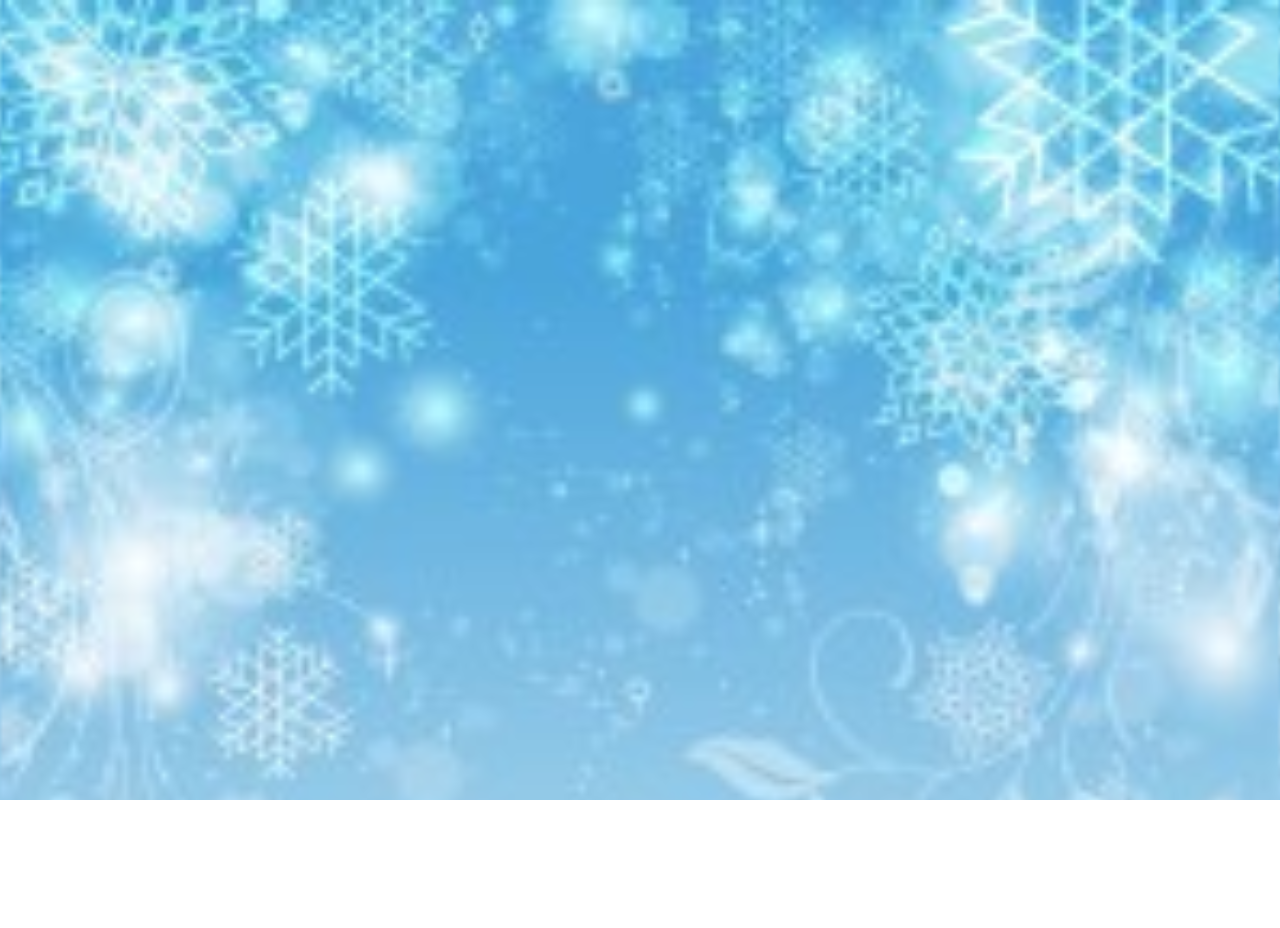
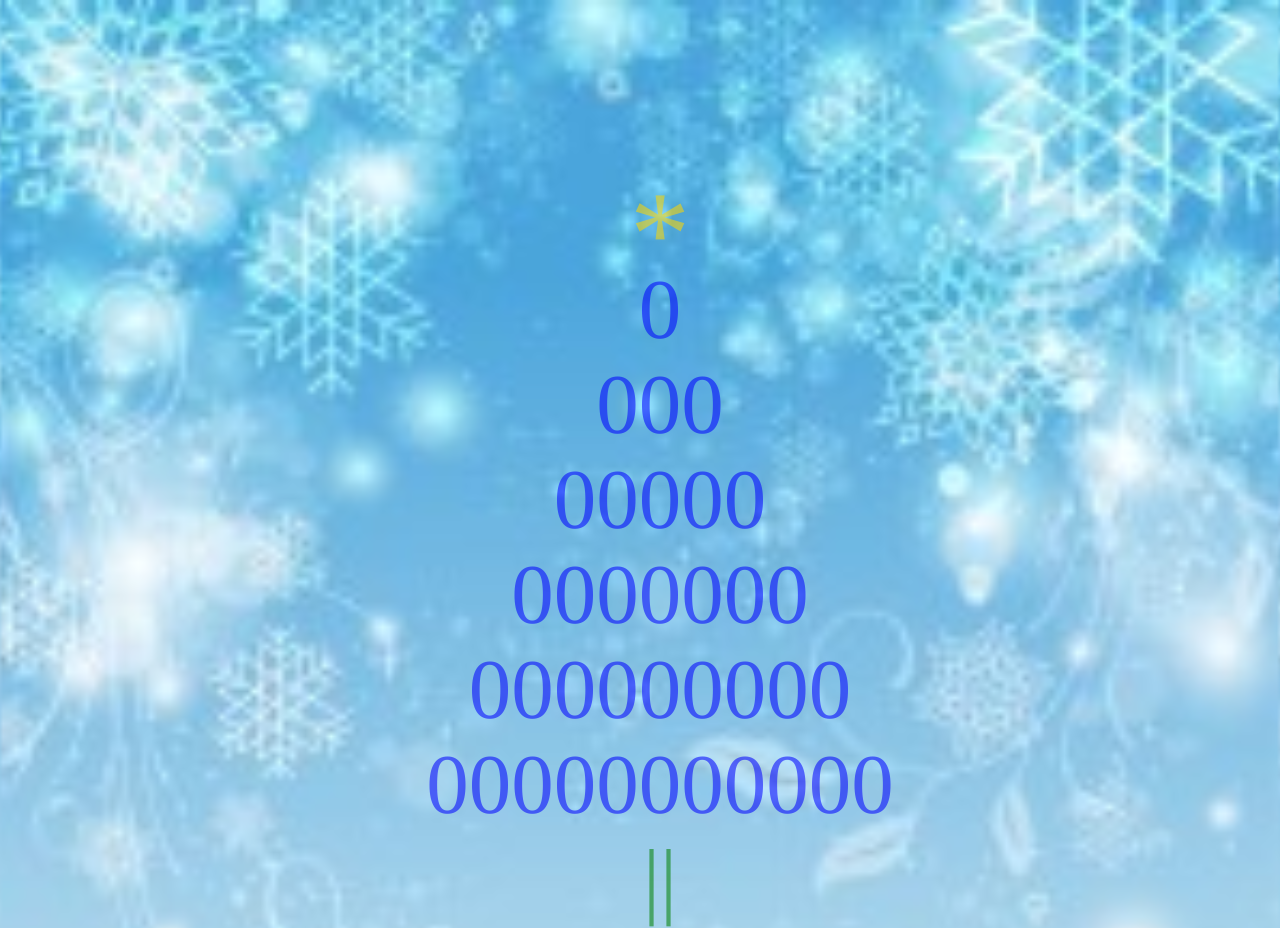
Before and after one commit to bbishop777/Christmas_Tree, a website: page index.html in a window 1280 px wide. Before the commit the page ends 800 px from the top, so only its background shows below. Drawn offline with Linux system fonts and the light colour scheme; the site is published under a folder, as on GitHub Pages, so addresses that start at the root find nothing.

Commit message:
Moves CSS, JS, Assets, and index out of Public

```diff
--- a/public/index.html
+++ b/index.html
@@ -7,6 +7,6 @@
 </head>
 <body>
 <div id='head'></div>
-<script src='/js/christmastree.js'></script>
+<script src='./js/christmastree.js'></script>
 </body>
 </html>
```
Also changed, not shown: assets/images.jpeg (renamed from public/assets/images.jpeg), assets/winter.jpg (renamed from public/assets/winter.jpg), css/styles.css (renamed from public/css/styles.css), js/christmastree.js (renamed from public/js/christmastree.js), 1 other file.
